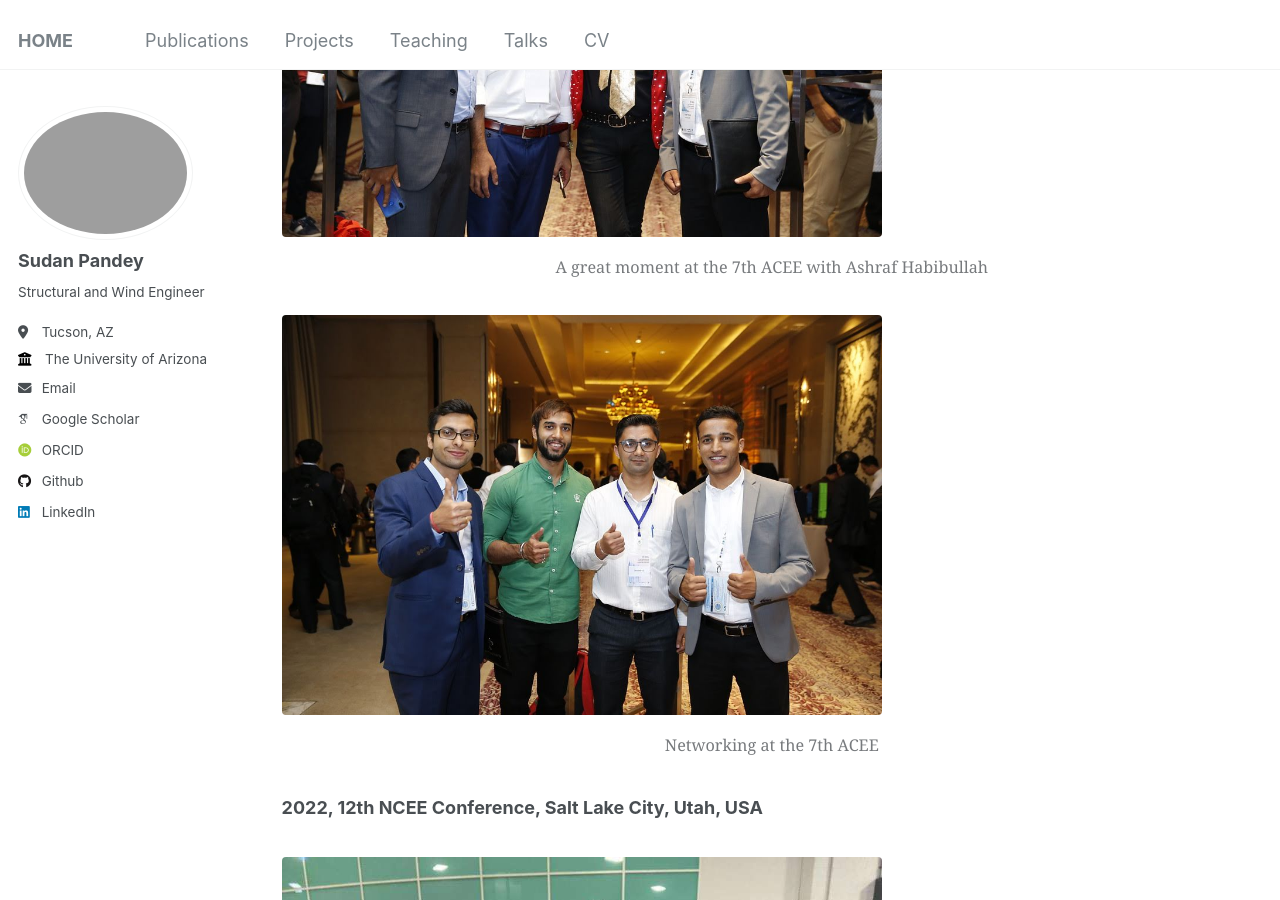
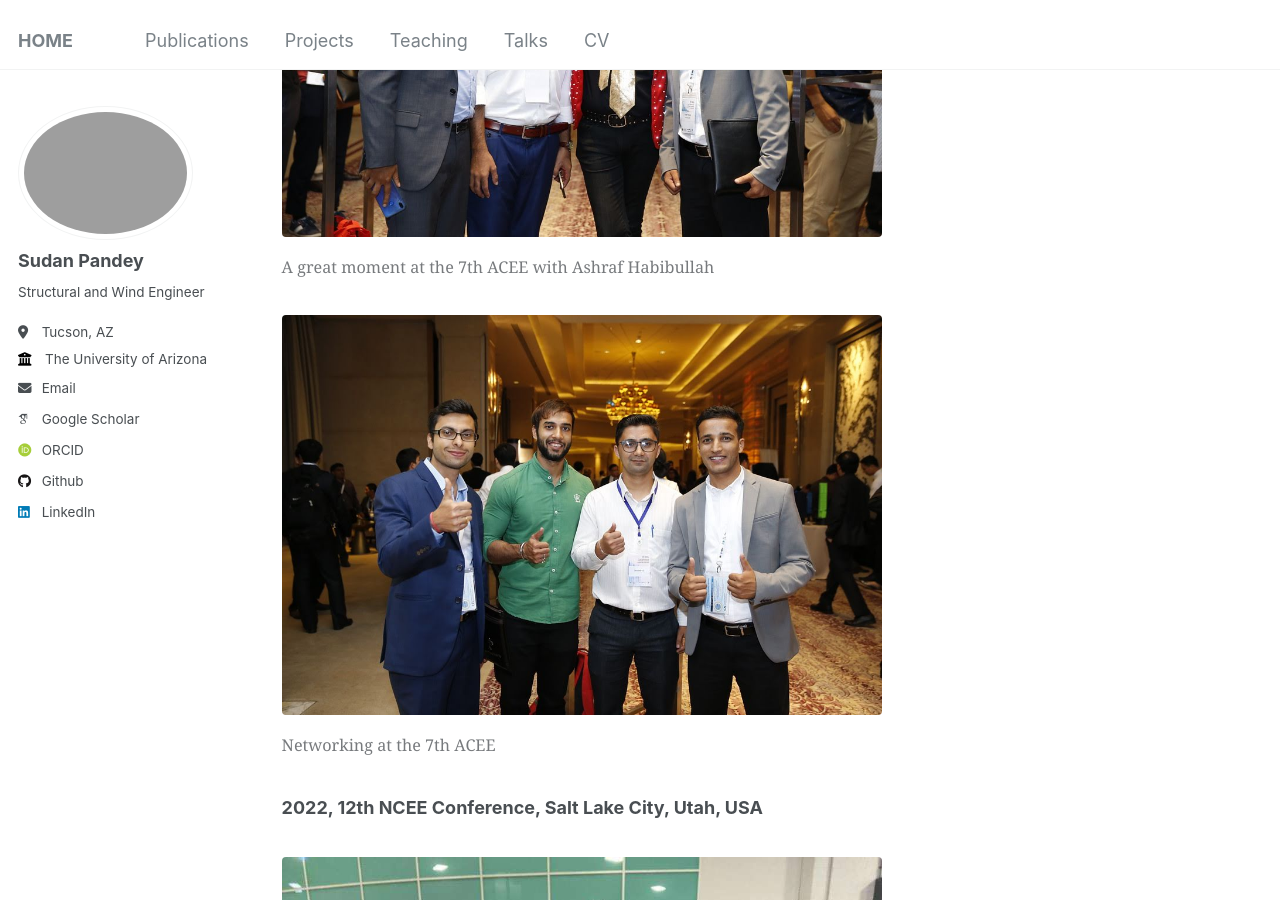
Before and after one commit to pdy-sdn/pandeysudan.github.io, a Jekyll site: the page built from _talks/talks.md, in a window 1280 px wide and 900 px high, scrolled down 1176 px. Built offline with Jekyll 4.4.1, drawn with Linux system fonts in a browser that asks for light colours; some web fonts are replaced.

Commit message:
Update talks.md

```diff
--- a/_talks/talks.md
+++ b/_talks/talks.md
@@ -44,7 +44,7 @@ Graduate Research Seminar, University of Arizona — *13 November 2024*
   <img src="/images/7thACEE-2018-Ashraf.jpg"
        alt="Sudan Pandey with Ashraf Habibullah at the 7th ACEE Conference"
        style="width:600px;  align-items:center;">
-  <figcaption style="font-size:0.9em; text-align:center;">
+  <figcaption style="font-size:0.9em; text-align:left;">
     A great moment at the 7th ACEE with Ashraf Habibullah
   </figcaption>
 </figure>
@@ -53,7 +53,7 @@ Graduate Research Seminar, University of Arizona — *13 November 2024*
   <img src="/images/7thACEE-2018-Group.jpg"
        alt="Networking session at the 7th ACEE Conference"
        style="width:600px;  align-items:center;">
-  <figcaption style="font-size:0.9em; text-align:center;">
+  <figcaption style="font-size:0.9em; text-align:left;">
     Networking at the 7th ACEE
   </figcaption>
 </figure>
@@ -63,7 +63,7 @@ Graduate Research Seminar, University of Arizona — *13 November 2024*
   <img src="/images/12NCEE.jpg"
        alt="University of Arizona alumni at the 12th NCEE Conference"
        style="width:600px;  align-items:center;">
-  <figcaption style="font-size:0.9em; text-align:center;">
+  <figcaption style="font-size:0.9em; text-align:left;">
     Connecting with University of Arizona alumni at the 12th NCEE
   </figcaption>
 </figure>
```
